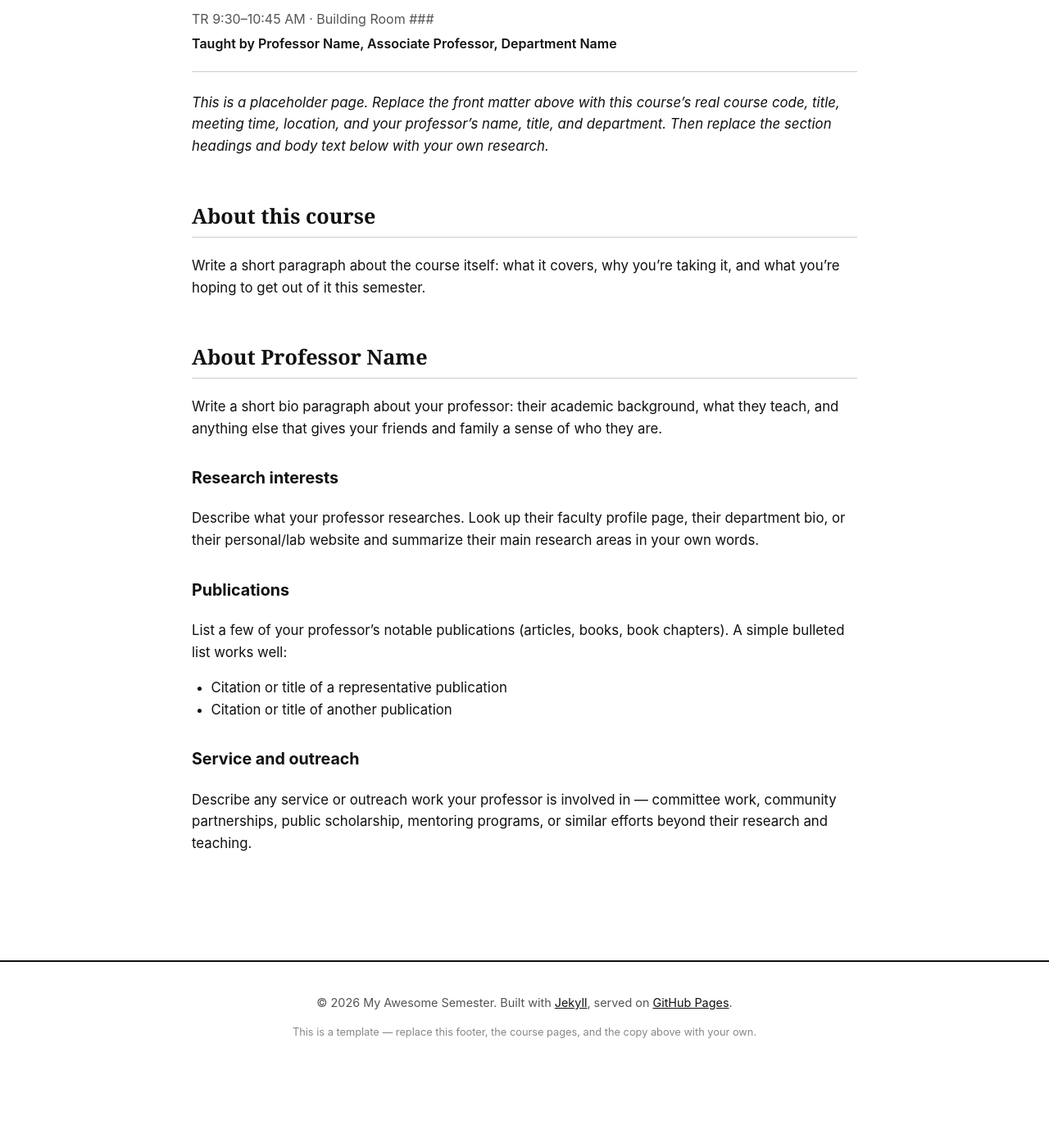
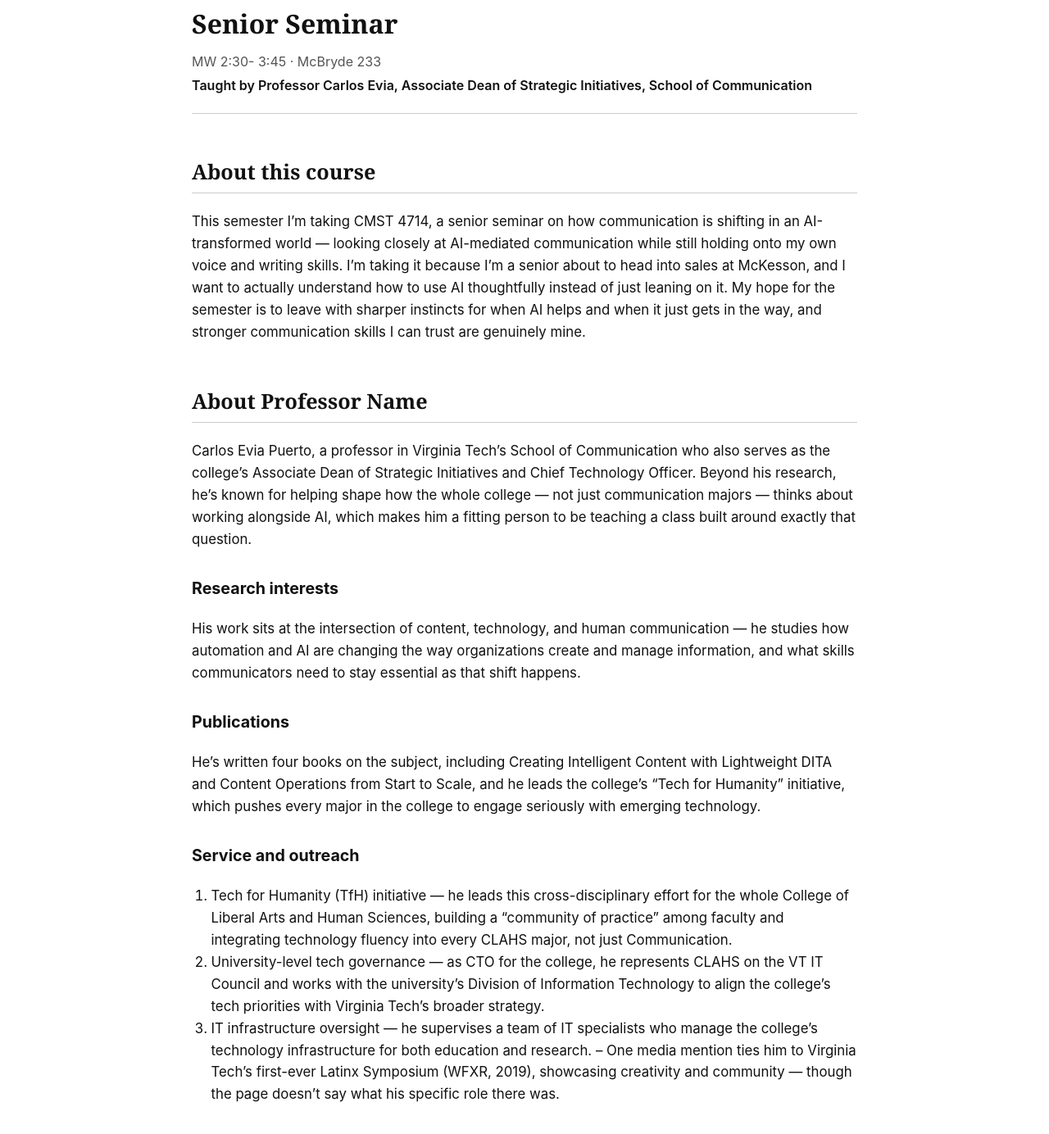
Before and after one commit to LilyS05/myawesomesemester, a Jekyll site: the page built from _courses/course-02.md, in a window 1280 px wide and 1400 px high, scrolled down 241 px. Shown: the top 1384 px of the window at 82% size. Built offline with Jekyll 4.4.1, drawn with Linux system fonts in a browser that asks for light colours; before the commit the page ends 1548 px from its top, so only the background shows below that; some of the changed text lies outside the part shown.

Commit message:
Revise course information for CMST 4714
Updated course details for CMST 4714, including title, meeting time, location, and instructor information. Revised course description and professor bio to reflect current information.

```diff
--- a/_courses/course-02.md
+++ b/_courses/course-02.md
@@ -1,46 +1,32 @@
 ---
 course_number: 2
-course_code: "COMM XXXX"
-course_title: "Course Title 2"
-meeting_time: "TR 9:30–10:45 AM"
-location: "Building Room ###"
-instructor_name: "Professor Name"
-instructor_title: "Associate Professor"
-instructor_department: "Department Name"
+course_code: "CMST 4714"
+course_title: "The Human Communicator in an Era of AI -- Senior Seminar"
+meeting_time: "MW 2:30- 3:45"
+location: "McBryde 233"
+instructor_name: "Professor Carlos Evia"
+instructor_title: "Associate Dean of Strategic Initiatives"
+instructor_department: "School of Communication"
 ---
-
-_This is a placeholder page. Replace the front matter above with this course's real
-course code, title, meeting time, location, and your professor's name, title, and
-department. Then replace the section headings and body text below with your own
-research._
 
 ## About this course
 
-Write a short paragraph about the course itself: what it covers, why you're taking
-it, and what you're hoping to get out of it this semester.
+This semester I'm taking CMST 4714, a senior seminar on how communication is shifting in an AI-transformed world — looking closely at AI-mediated communication while still holding onto my own voice and writing skills. I'm taking it because I'm a senior about to head into sales at McKesson, and I want to actually understand how to use AI thoughtfully instead of just leaning on it. My hope for the semester is to leave with sharper instincts for when AI helps and when it just gets in the way, and stronger communication skills I can trust are genuinely mine.
 
 ## About Professor Name
 
-Write a short bio paragraph about your professor: their academic background, what
-they teach, and anything else that gives your friends and family a sense of who
-they are.
+Carlos Evia Puerto, a professor in Virginia Tech's School of Communication who also serves as the college's Associate Dean of Strategic Initiatives and Chief Technology Officer. Beyond his research, he's known for helping shape how the whole college — not just communication majors — thinks about working alongside AI, which makes him a fitting person to be teaching a class built around exactly that question.
 
 ### Research interests
-
-Describe what your professor researches. Look up their faculty profile page, their
-department bio, or their personal/lab website and summarize their main research
-areas in your own words.
+His work sits at the intersection of content, technology, and human communication — he studies how automation and AI are changing the way organizations create and manage information, and what skills communicators need to stay essential as that shift happens.
 
 ### Publications
 
-List a few of your professor's notable publications (articles, books, book
-chapters). A simple bulleted list works well:
-
-- Citation or title of a representative publication
-- Citation or title of another publication
+He's written four books on the subject, including Creating Intelligent Content with Lightweight DITA and Content Operations from Start to Scale, and he leads the college's "Tech for Humanity" initiative, which pushes every major in the college to engage seriously with emerging technology.
 
 ### Service and outreach
 
-Describe any service or outreach work your professor is involved in — committee
-work, community partnerships, public scholarship, mentoring programs, or similar
-efforts beyond their research and teaching.
+1. Tech for Humanity (TfH) initiative — he leads this cross-disciplinary effort for the whole College of Liberal Arts and Human Sciences, building a "community of practice" among faculty and integrating technology fluency into every CLAHS major, not just Communication.
+2. University-level tech governance — as CTO for the college, he represents CLAHS on the VT IT Council and works with the university's Division of Information Technology to align the college's tech priorities with Virginia Tech's broader strategy.
+3. IT infrastructure oversight — he supervises a team of IT specialists who manage the college's technology infrastructure for both education and research.
+-- One media mention ties him to Virginia Tech's first-ever Latinx Symposium (WFXR, 2019), showcasing creativity and community — though the page doesn't say what his specific role there was.
```
